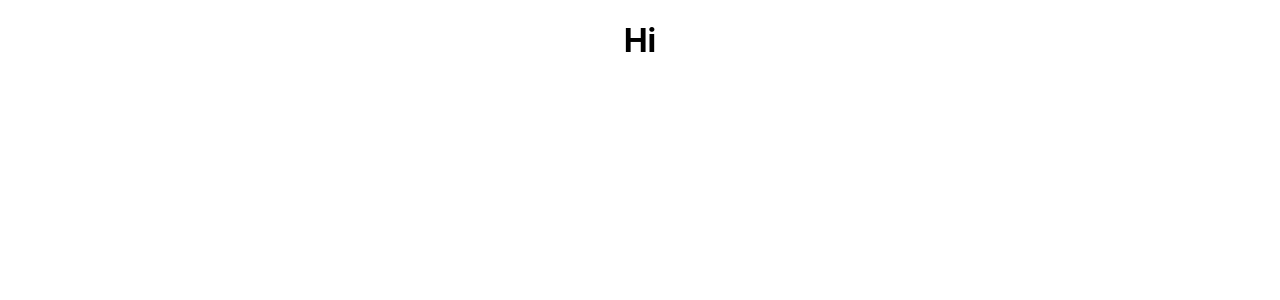
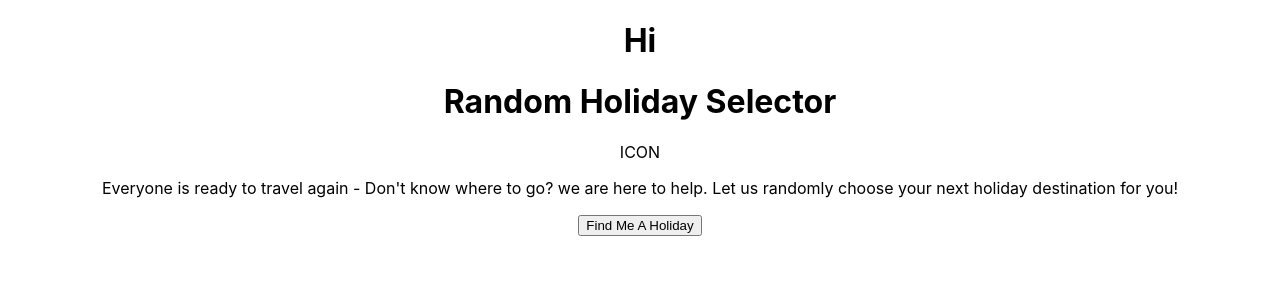
Before and after one commit to NicholasGomis/TheFourHorsemen, a React (Create React App) app in the folder travelapp/: page / in a window 1280 px wide. Shown: the top 300 px of the page. Built offline with nearby package versions, Linux system fonts and the light colour scheme.

Commit message:
selector componenets all printing.  Find Holiday button retrieving the countries, and the handleclick is resetting the button text

```diff
--- a/travelapp/src/components/App/App.js
+++ b/travelapp/src/components/App/App.js
@@ -1,13 +1,59 @@
 // import logo from './logo.svg';
-import './App.css';
+import "./App.css";
+import React, { useState, useEffect } from "react";
+import Selector from "../Selector/selector.js";
+//import Display from "../Display/display.js";
 
 function App() {
-  return (
-    <div className="App">
+    const [countryData, setCountryData] = useState();
+    const [isFindHolidayPressed, setIsFindHolidayPressed] = useState(false);
+    const [buttonText, setButtonText] = useState("Find Me A Holiday");
 
-    <h1>Hi</h1>
-    </div>
-  );
+    const API_URL = "https://restcountries.com/v3.1/all";
+
+    useEffect(() => {
+        if (isFindHolidayPressed) {
+            // console.log(`Selector: useEffect - if statement`);
+
+            loadCountryData();
+        } else {
+            // console.log(`Selector: useEffect - else statement`);
+        }
+    }, [isFindHolidayPressed]);
+
+    const loadCountryData = async function () {
+        // console.log(`${COMPONENT_NAME}: Entering loadCountryData function`);
+        const response = await fetch(API_URL);
+        const data = await response.json();
+
+        setCountryData(data[247]); // TODO: do the random country picker here - instead of hardcoding to 247
+        console.log(data[247]); //TODO: currently just retrieving a fixed country - need to change this
+        // console.log(data[247].capital);
+        // console.log(`${COMPONENT_NAME}: leaving loadCountryData function`);
+    };
+
+    //let buttonText = "Find Me A Holiday"; //TODO: - dynamically changes to 'Roll Again';
+
+    function handleClick() {
+        //        const newValue = !isFindHolidayPressed;
+        // const currentValue = true; //TODO: need to toggle
+        // setIsFindHolidayPressed(currentValue);
+
+        let newValue = !isFindHolidayPressed;
+
+        setIsFindHolidayPressed(!isFindHolidayPressed);
+        setButtonText("Roll Again!");
+        //if (newValue) buttonText = "Find Me A Holiday";
+        //buttonText = "Roll Again!";
+    }
+
+    return (
+        <div className="App">
+            <h1>Hi</h1>
+            <Selector buttonText={buttonText} handleClick={handleClick} />
+            {/* <Display /> */}
+        </div>
+    );
 }
 
 export default App;
--- a/travelapp/src/components/FindHoliday/findHoliday.js
+++ b/travelapp/src/components/FindHoliday/findHoliday.js
@@ -0,0 +1,10 @@
+import React, {useState, useEffect} from "react";
+
+function FindHoliday({buttonText, handleClick}) {
+    return (
+        <div className="find-holiday-button">
+            <button onClick={handleClick}>{buttonText}</button>
+        </div>
+    );
+}
+export default FindHoliday;
--- a/travelapp/src/components/Header/header.js
+++ b/travelapp/src/components/Header/header.js
@@ -0,0 +1,14 @@
+function Header() {
+    // console.log("Entering Header component");
+    const headerTitle = "Random Holiday Selector";
+    const teamIcon = "ICON"; //TODO: change this to an image
+
+    return (
+        <div className="full-header">
+            <h1 className="full-header-title"> {headerTitle}</h1>
+            <p className="full-header-icon"> {teamIcon}</p>
+        </div>
+    );
+}
+
+export default Header;
--- a/travelapp/src/components/Selector/selector.js
+++ b/travelapp/src/components/Selector/selector.js
@@ -1,11 +1,21 @@
-import React from 'react'
+import React, { useState, useEffect } from "react";
+import FindHoliday from "../FindHoliday/findHoliday.js";
+import Header from "../Header/header.js";
 
-export function Index(props) {
+export function Selector({ buttonText, handleClick }) {
+    const selectorDescription =
+        "Everyone is ready to travel again - Don't know where to go? we are here to help. Let us randomly choose your next holiday destination for you!";
 
+    const selectorBackgroundImage = ""; //TODO: replace with actual image path
 
     return (
-        <>
+        <div className="selector">
+            <Header />
+            <p className="selector-description"> {selectorDescription}</p>
+            {/* need to render background image here  */}
+            <FindHoliday buttonText={buttonText} handleClick={handleClick} />
+        </div>
+    );
+}
 
-        </>
-    )
-}
+export default Selector;
```
Also changed, not shown: travelapp/src/components/FindHoliday/findHoliday.css (added), 1 other file (tests, documents, lock files or other folders).
